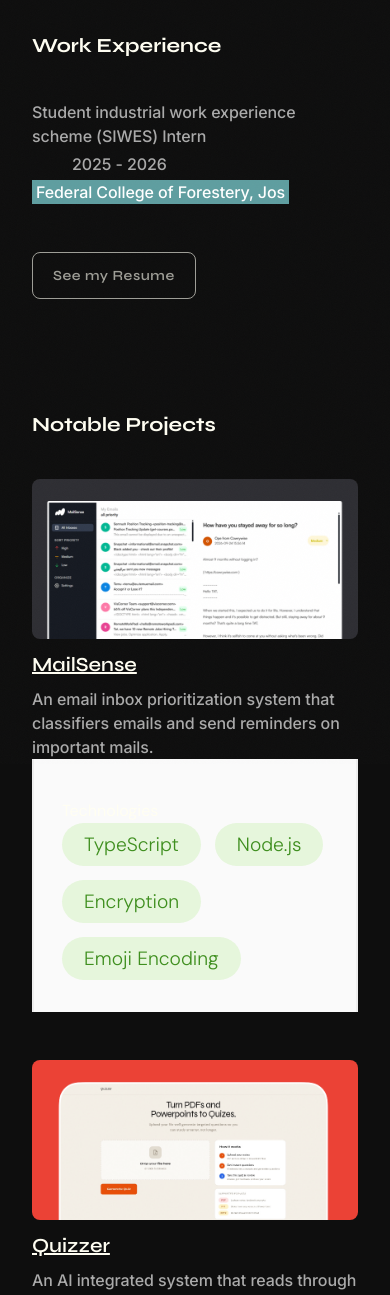
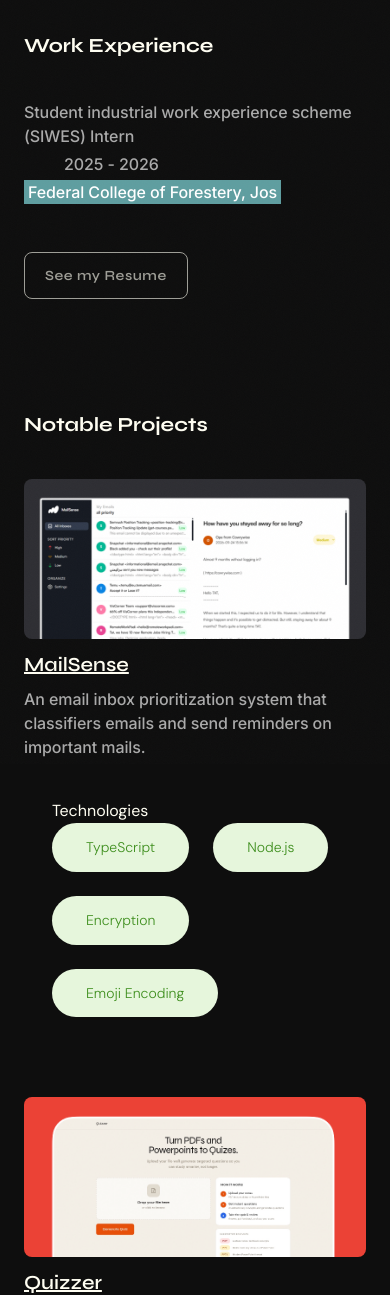
Before and after one commit to tatstephenweb/tat, a Flask app: page /works in a window 390 px wide. Shown: the part 80-1375 px from the top of the page. Run offline with Flask 3, Linux system fonts and the light colour scheme; some libraries are stand-ins or nearby versions.

Commit message:
Refactor CSS variables and styles for consistency

```diff
--- a/static/css/style.css
+++ b/static/css/style.css
@@ -494,19 +494,7 @@
 .card {
       width: 100%;
       max-width: 940px;
-      background: var(--card-bg);
-      border-left: 2px solid var(--card-border);
-      border-right: 2px solid var(--card-border);
-      padding: 72px 72px 56px;
-    }
-
-    .card h2 {
-      margin: 0 0 14px;
-      font-size: 2.4rem;
-      font-weight: 600;
-      line-height: 1.1;
-      color: var(--heading);
-    }
+}
 
     .tags {
       display: flex;
@@ -522,7 +510,7 @@
       padding: 16px 34px;
       background: var(--tag-bg);
       color: var(--tag-text);
-      font-size: 1.9rem;
+      font-size: 14px;
       font-weight: 300;
       line-height: 1.2;
       border-radius: 999px;
@@ -530,9 +518,6 @@
     }
 
     @media (max-width: 600px) {
-      body { padding: 0 8px; }
+
       .card { padding: 40px 28px 32px; }
-      .card h2 { font-size: 1.8rem; }
-      .tags { gap: 14px; }
-      .tag { font-size: 1.2rem; padding: 10px 22px; }
     }
```
